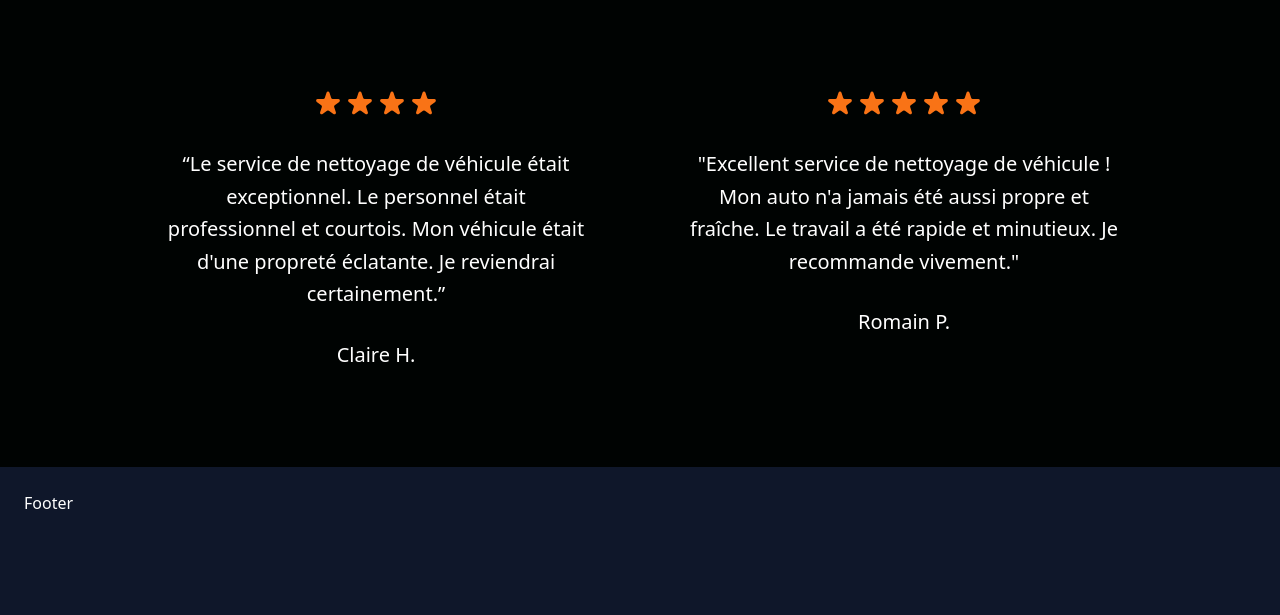
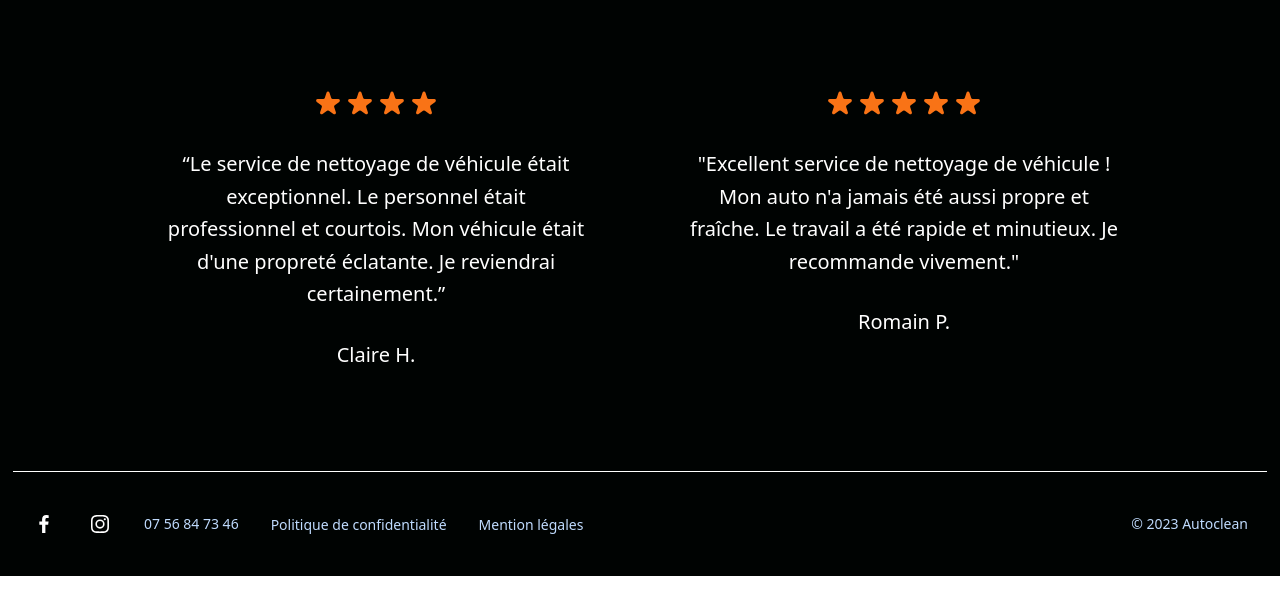
Before and after one commit to y28lyn/autoclean, a React (Vite) app: page / in a window 1280 px wide. Shown: the part 2576-3191 px from the top of the page. After the commit the page ends 3152 px from the top, so only its background shows below. Built offline with nearby package versions, Linux system fonts and the light colour scheme.

Commit message:
footer added

```diff
--- a/src/components/article/AccueilAvis.tsx
+++ b/src/components/article/AccueilAvis.tsx
@@ -7,7 +7,7 @@ const AccueilAvis = () => {
             <h2 className="text-3xl font-semibold">
               <span className="border-b-4 border-autoclean_blue">
                 Des clients du lavage automobile Autoclean, venant de tous
-                horizons, nous ont fait confiance, consolidant notre réputation.{" "}
+                horizons, nous ont fait confiance, consolidant notre réputation.
               </span>
             </h2>
           </div>
--- /dev/null
+++ b/src/components/footer/Footer.tsx
@@ -0,0 +1,88 @@
+const Footer = () => {
+  return (
+    <>
+      <section className="pb-10 pt-1 bg-[#000302]">
+        <div className="w-[95%] md:w-[98%] bg-white h-[1px] px-2 mx-auto"></div>
+        <div className="px-4 mx-auto sm:px-6 lg:px-8">
+          <div className="pt-10">
+            <div className="lg:flex lg:items-center lg:justify-between">
+              <div className="sm:flex sm:items-center sm:justify-start sm:space-x-8">
+                <ul className="flex items-center justify-start space-x-8">
+                  <li>
+                    <a
+                      href="#"
+                      title=""
+                      className="block text-white transition-all duration-200 hover:text-opacity-80 focus:text-opacity-80"
+                    >
+                      <svg
+                        className="w-6 h-6"
+                        xmlns="http://www.w3.org/2000/svg"
+                        viewBox="0 0 24 24"
+                        fill="currentColor"
+                      >
+                        <path d="M13.397 20.997v-8.196h2.765l.411-3.209h-3.176V7.548c0-.926.258-1.56 1.587-1.56h1.684V3.127A22.336 22.336 0 0 0 14.201 3c-2.444 0-4.122 1.492-4.122 4.231v2.355H7.332v3.209h2.753v8.202h3.312z"></path>
+                      </svg>
+                    </a>
+                  </li>
+
+                  <li>
+                    <a
+                      href="https://www.instagram.com/autoclean.lyon/"
+                      target="blank"
+                      title=""
+                      className="block text-white transition-all duration-200 hover:text-opacity-80 focus:text-opacity-80"
+                    >
+                      <svg
+                        className="w-6 h-6"
+                        xmlns="http://www.w3.org/2000/svg"
+                        viewBox="0 0 24 24"
+                        fill="currentColor"
+                      >
+                        <path d="M11.999 7.377a4.623 4.623 0 1 0 0 9.248 4.623 4.623 0 0 0 0-9.248zm0 7.627a3.004 3.004 0 1 1 0-6.008 3.004 3.004 0 0 1 0 6.008z"></path>
+                        <circle cx="16.806" cy="7.207" r="1.078"></circle>
+                        <path d="M20.533 6.111A4.605 4.605 0 0 0 17.9 3.479a6.606 6.606 0 0 0-2.186-.42c-.963-.042-1.268-.054-3.71-.054s-2.755 0-3.71.054a6.554 6.554 0 0 0-2.184.42 4.6 4.6 0 0 0-2.633 2.632 6.585 6.585 0 0 0-.419 2.186c-.043.962-.056 1.267-.056 3.71 0 2.442 0 2.753.056 3.71.015.748.156 1.486.419 2.187a4.61 4.61 0 0 0 2.634 2.632 6.584 6.584 0 0 0 2.185.45c.963.042 1.268.055 3.71.055s2.755 0 3.71-.055a6.615 6.615 0 0 0 2.186-.419 4.613 4.613 0 0 0 2.633-2.633c.263-.7.404-1.438.419-2.186.043-.962.056-1.267.056-3.71s0-2.753-.056-3.71a6.581 6.581 0 0 0-.421-2.217zm-1.218 9.532a5.043 5.043 0 0 1-.311 1.688 2.987 2.987 0 0 1-1.712 1.711 4.985 4.985 0 0 1-1.67.311c-.95.044-1.218.055-3.654.055-2.438 0-2.687 0-3.655-.055a4.96 4.96 0 0 1-1.669-.311 2.985 2.985 0 0 1-1.719-1.711 5.08 5.08 0 0 1-.311-1.669c-.043-.95-.053-1.218-.053-3.654 0-2.437 0-2.686.053-3.655a5.038 5.038 0 0 1 .311-1.687c.305-.789.93-1.41 1.719-1.712a5.01 5.01 0 0 1 1.669-.311c.951-.043 1.218-.055 3.655-.055s2.687 0 3.654.055a4.96 4.96 0 0 1 1.67.311 2.991 2.991 0 0 1 1.712 1.712 5.08 5.08 0 0 1 .311 1.669c.043.951.054 1.218.054 3.655 0 2.436 0 2.698-.043 3.654h-.011z"></path>
+                      </svg>
+                    </a>
+                  </li>
+                </ul>
+
+                <ul className="flex flex-wrap items-center justify-start mt-5 gap-x-8 sm:mt-0 gap-y-3">
+                  <li>
+                    <p className="text-sm text-blue-200 transition-all duration-200">
+                      07 56 84 73 46
+                    </p>
+                  </li>
+                  <li>
+                    <a
+                      href="#"
+                      title=""
+                      className="text-sm text-blue-200 transition-all duration-200 hover:text-white"
+                    >
+                      Politique de confidentialité
+                    </a>
+                  </li>
+
+                  <li>
+                    <a
+                      href="#"
+                      title=""
+                      className="text-sm text-blue-200 transition-all duration-200 hover:text-white"
+                    >
+                      Mention légales
+                    </a>
+                  </li>
+                </ul>
+              </div>
+
+              <p className="mt-6 text-sm text-blue-200 lg:mt-0">
+                © 2023 Autoclean
+              </p>
+            </div>
+          </div>
+        </div>
+      </section>
+    </>
+  );
+};
+
+export default Footer;
--- a/src/pages/Accueil.tsx
+++ b/src/pages/Accueil.tsx
@@ -1,6 +1,7 @@
 import AccueilArticle from "../components/article/AccueilArticle";
 import AccueilAvis from "../components/article/AccueilAvis";
 import AccueilCarousel from "../components/article/AccueilCarousel";
+import Footer from "../components/footer/Footer";
 import AccueilBanner from "../components/header/AccueilBanner";
 import NavBar from "../components/header/Navbar";
 
@@ -18,7 +19,9 @@ const Accueil = () => {
         <AccueilAvis />
       </main>
 
-      <footer className="h-[100vh] bg-slate-900 p-6 text-white">Footer</footer>
+      <footer>
+        <Footer />
+      </footer>
     </>
   );
 };
```
